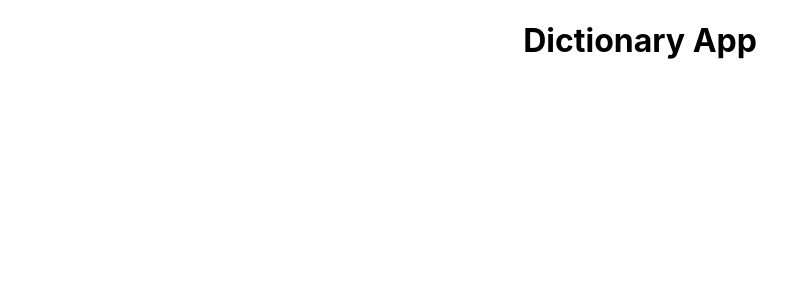
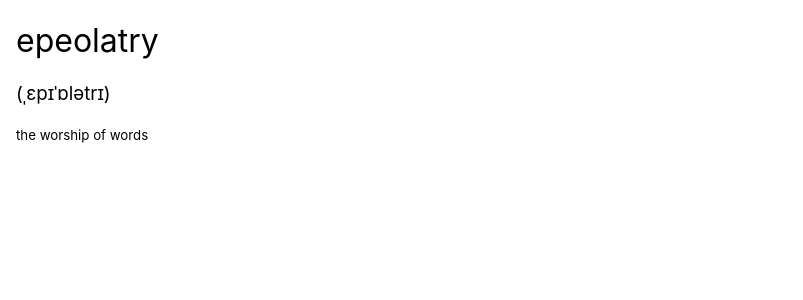
Before and after one commit to neonita/dictionary-app, a React (Create React App) app: page / in a window 1280 px wide. Shown: the top 300 px of the page, without its empty margins (0-803 px from the left). Built offline with nearby package versions, Linux system fonts and the light colour scheme.

Commit message:
removed unecessary lines and files of the default React app

```diff
--- a/src/App.css
+++ b/src/App.css
@@ -1,3 +1,9 @@
 .App {
-  text-align: center;
+  text-align: left;
 }
+
+.App h1,
+.App h3,
+.App h5 {
+  font-weight: 400;
+}
--- a/src/App.js
+++ b/src/App.js
@@ -3,7 +3,11 @@ import "./App.css";
 function App() {
   return (
     <div className="App">
-      <h1>Dictionary App</h1>
+      <header className="App-header">
+        <h1>epeolatry</h1>
+        <h3>(ˌɛpɪˈɒlətrɪ)</h3>
+        <h5>the worship of words</h5>
+      </header>
     </div>
   );
 }
--- a/src/index.css
+++ b/src/index.css
@@ -1,5 +1,5 @@
 body {
-  margin: 0;
+  margin: 1em;
   font-family: -apple-system, BlinkMacSystemFont, "Segoe UI", "Roboto", "Oxygen",
     "Ubuntu", "Cantarell", "Fira Sans", "Droid Sans", "Helvetica Neue",
     sans-serif;
```
